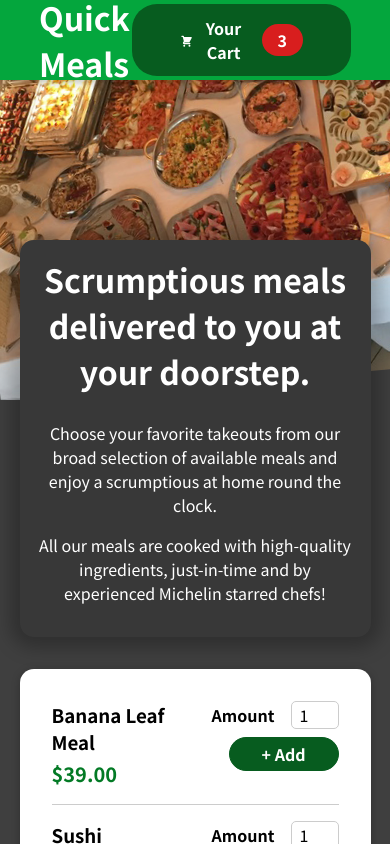
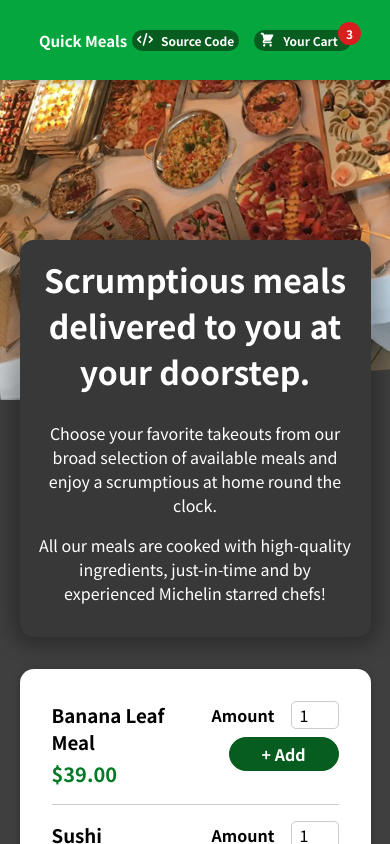
Before and after one commit to rubanero14/React-Lessons-Section11-Building-Food-Order-App, a React (Create React App) app: page / in a window 390 px wide. Shown: the top 844 px of the page. Built offline with nearby package versions, Linux system fonts and the light colour scheme.

Commit message:
added mobile responsive header layout

```diff
--- a/src/components/Layout/Header.js
+++ b/src/components/Layout/Header.js
@@ -11,7 +11,10 @@ const Header = (props) => {
     <Fragment>
       <header className={styles.header}>
         <h1>Quick Meals</h1>
-        <HeaderCartButton onClick={props.toggleCartModalHandler} />
+        <HeaderCartButton
+          className={styles.button}
+          onClick={props.toggleCartModalHandler}
+        />
       </header>
       <div className={styles["main-image"]}>
         <img
--- a/src/components/Layout/Header.module.css
+++ b/src/components/Layout/Header.module.css
@@ -27,3 +27,15 @@
     object-fit: cover;
     transform: rotateZ(-5deg) translateY(-1rem) translateX(-1rem);
 }
+
+@media (width <=778px) {
+    h1 {
+        font-size: 20px;
+    }
+}
+
+@media (width <=400px) {
+    h1 {
+        font-size: 15px;
+    }
+}
--- a/src/components/Layout/HeaderCartButton.js
+++ b/src/components/Layout/HeaderCartButton.js
@@ -2,11 +2,22 @@ import React from "react";
 
 import CartIcon from "../Cart/CartIcon";
 import Button from "../UI/Button/Button";
+import SVG from "../UI/SVG/SVG";
 
 import styles from "./HeaderCartButton.module.css";
 
 const HeaderCartButton = (props) => {
   return (
+    <div className={styles.wrapper}>
+      <Button className={styles.button}>
+        <span className={styles.icon}>
+          <SVG
+            d="M392.8 1.2c-17-4.9-34.7 5-39.6 22l-128 448c-4.9 17 5 34.7 22 39.6s34.7-5 39.6-22l128-448c4.9-17-5-34.7-22-39.6zm80.6 120.1c-12.5 12.5-12.5 32.8 0 45.3L562.7 256l-89.4 89.4c-12.5 12.5-12.5 32.8 0 45.3s32.8 12.5 45.3 0l112-112c12.5-12.5 12.5-32.8 0-45.3l-112-112c-12.5-12.5-32.8-12.5-45.3 0zm-306.7 0c-12.5-12.5-32.8-12.5-45.3 0l-112 112c-12.5 12.5-12.5 32.8 0 45.3l112 112c12.5 12.5 32.8 12.5 45.3 0s12.5-32.8 0-45.3L77.3 256l89.4-89.4c12.5-12.5 12.5-32.8 0-45.3z"
+            viewBox="0 0 640 512"
+          />
+        </span>
+        Source Code
+      </Button>
       <Button className={styles.button} onClick={props.onClick}>
         <span className={styles.icon}>
           <CartIcon />
@@ -14,6 +25,7 @@ const HeaderCartButton = (props) => {
         <span>Your Cart</span>
         <span className={styles.badge}>3</span>
       </Button>
+    </div>
   );
 };
 
--- a/src/components/Layout/HeaderCartButton.module.css
+++ b/src/components/Layout/HeaderCartButton.module.css
@@ -1,3 +1,9 @@
+.wrapper {
+    display: flex;
+    justify-content: flex-end;
+    align-items: center;
+}
+
 .button {
     cursor: pointer;
     font: inherit;
@@ -6,10 +12,18 @@
     color: white;
     padding: 0.75rem 3rem;
     display: flex;
-    justify-content: space-around;
+    justify-content: space-between;
     align-items: center;
     border-radius: 25px;
     font-weight: bold;
+    margin-right: 15px;
+}
+
+.button:last-child {
+    margin-right: 0px;
+    display: flex;
+    justify-content: flex-start;
+    align-items: center;
 }
 
 .button:hover,
@@ -24,10 +38,11 @@
 }
 
 .badge {
+    margin: -20px -60px auto auto;
     background-color: #d81e1e;
+    font-size: 12px;
     padding: 0.25rem 1rem;
-    border-radius: 25px;
-    margin-left: 1rem;
+    border-radius: 100px;
     font-weight: bold;
 }
 
@@ -61,3 +76,33 @@
         transform: scale(1);
     }
 }
+
+@media (width <= 778px) {
+    .button {
+        font-size: 12px;
+        padding: 5px 10px;
+    }
+
+    .icon {
+        width: 1rem;
+        height: 1rem;
+        margin-right: 0.5rem;
+    }
+
+    .badge {
+        margin: -15px -20px auto auto;
+        padding: 0.2rem 0.5rem;
+    }
+}
+
+@media (width <= 400px) {
+    .button {
+        font-size: 12px;
+        padding: 2px 5px;
+    }
+
+    .badge {
+        margin: -10px -15px auto auto;
+        padding: 0.2rem 0.5rem;
+    }
+}
```
Lines whose indentation alone changed are shown as unchanged.
